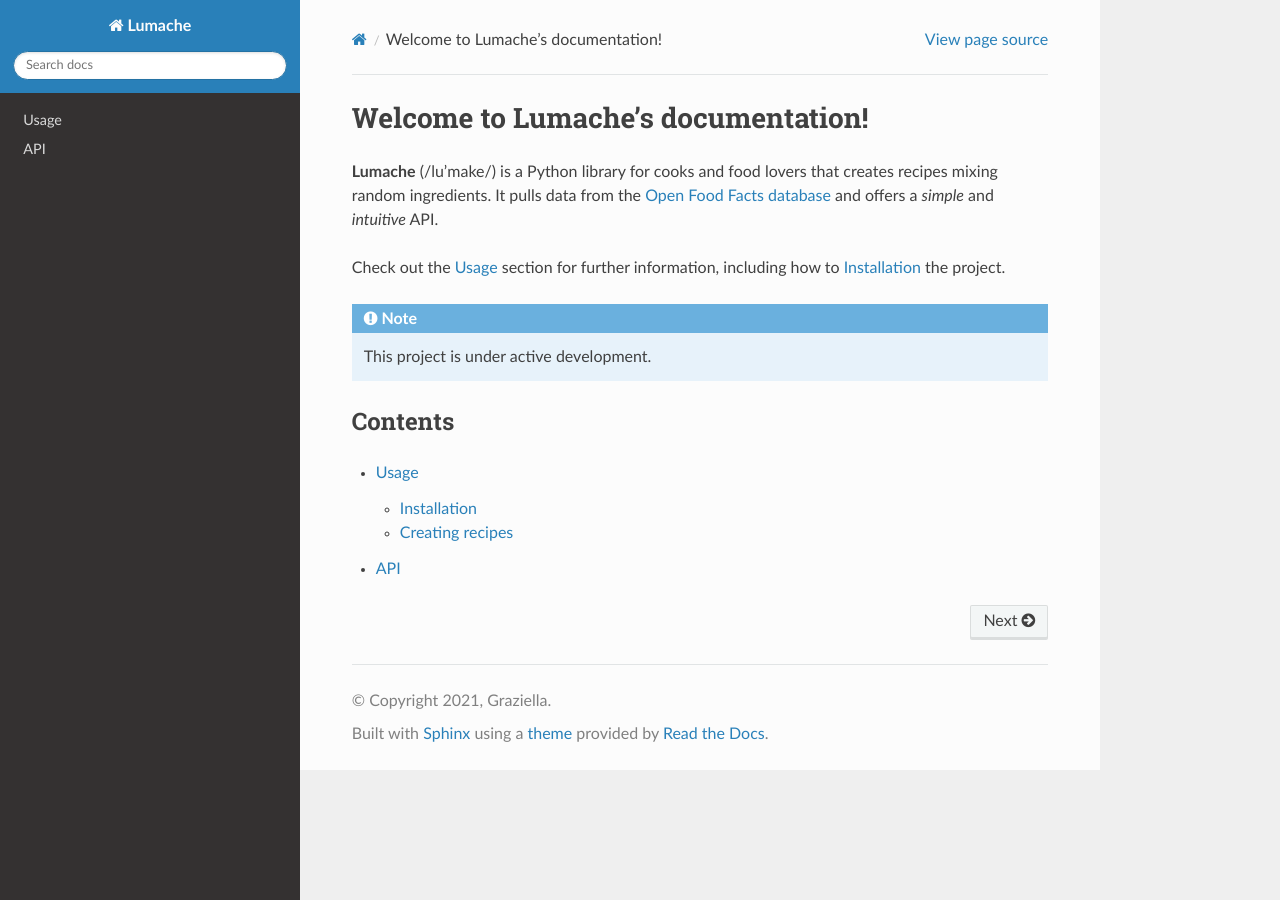
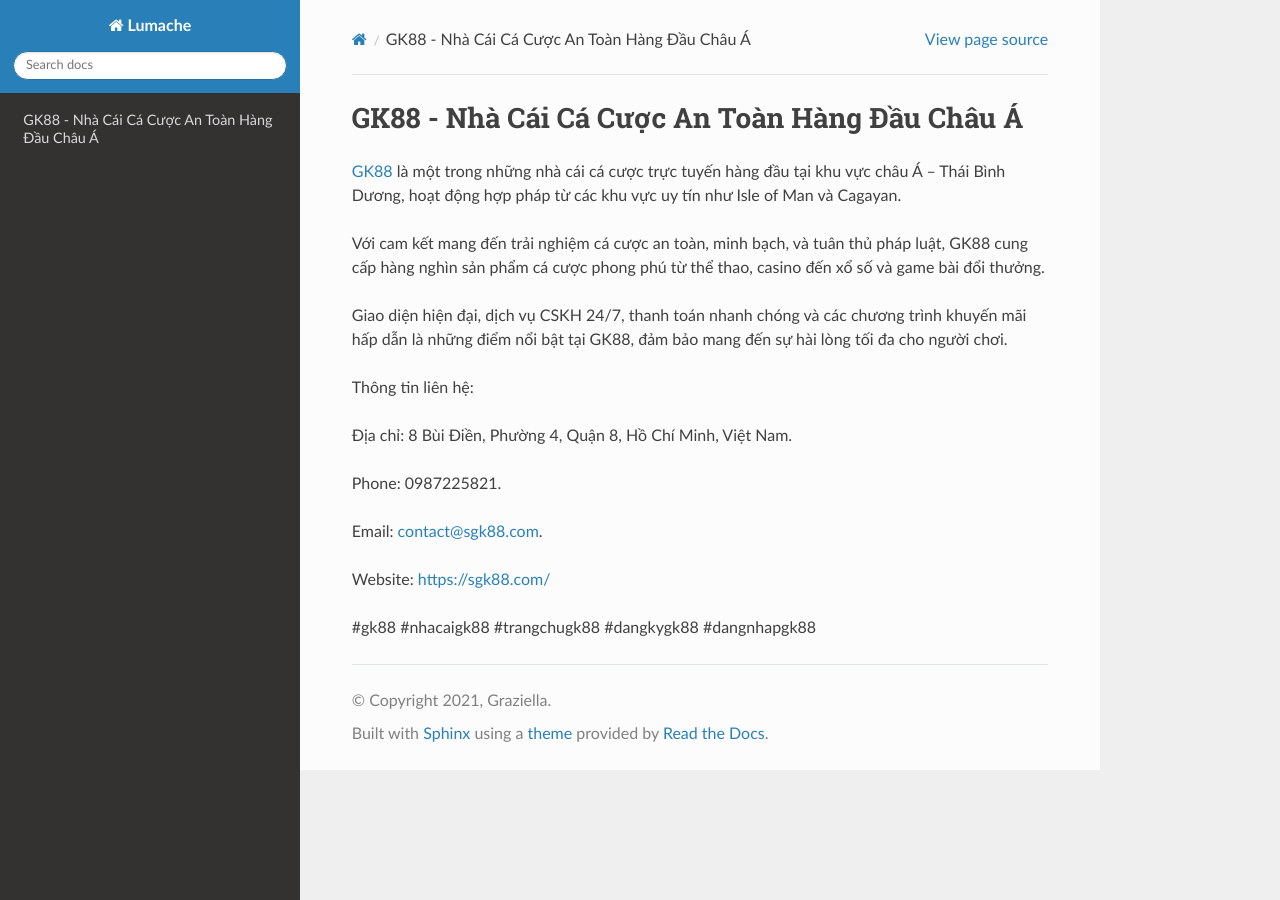
Before and after one commit to vanthanhtuan2022/sgk88com, a Sphinx documentation site: the page built from docs/source/index.rst, in a window 1280 px wide. Built offline with Sphinx 7.4.7 and the Read the Docs theme 3.1.0, drawn with Linux system fonts in a browser that asks for light colours.

Commit message:
Update index.rst

```diff
--- a/docs/source/index.rst
+++ b/docs/source/index.rst
@@ -1,22 +1,20 @@
-Welcome to Lumache's documentation!
+GK88 - Nhà Cái Cá Cược An Toàn Hàng Đầu Châu Á
 ===================================
 
-**Lumache** (/lu'make/) is a Python library for cooks and food lovers
-that creates recipes mixing random ingredients.
-It pulls data from the `Open Food Facts database <https://world.openfoodfacts.org/>`_
-and offers a *simple* and *intuitive* API.
+`GK88 <https://sgk88.com/>`_ là một trong những nhà cái cá cược trực tuyến hàng đầu tại khu vực châu Á – Thái Bình Dương, hoạt động hợp pháp từ các khu vực uy tín như Isle of Man và Cagayan.
 
-Check out the :doc:`usage` section for further information, including
-how to :ref:`installation` the project.
+Với cam kết mang đến trải nghiệm cá cược an toàn, minh bạch, và tuân thủ pháp luật, GK88 cung cấp hàng nghìn sản phẩm cá cược phong phú từ thể thao, casino đến xổ số và game bài đổi thưởng.
 
-.. note::
+Giao diện hiện đại, dịch vụ CSKH 24/7, thanh toán nhanh chóng và các chương trình khuyến mãi hấp dẫn là những điểm nổi bật tại GK88, đảm bảo mang đến sự hài lòng tối đa cho người chơi.
 
-   This project is under active development.
+Thông tin liên hệ:
 
-Contents
---------
+Địa chỉ: 8 Bùi Điền, Phường 4, Quận 8, Hồ Chí Minh, Việt Nam.
 
-.. toctree::
+Phone: 0987225821.
 
-   usage
-   api
+Email: contact@sgk88.com.
+
+Website: https://sgk88.com/
+
+#gk88 #nhacaigk88 #trangchugk88 #dangkygk88 #dangnhapgk88
```
